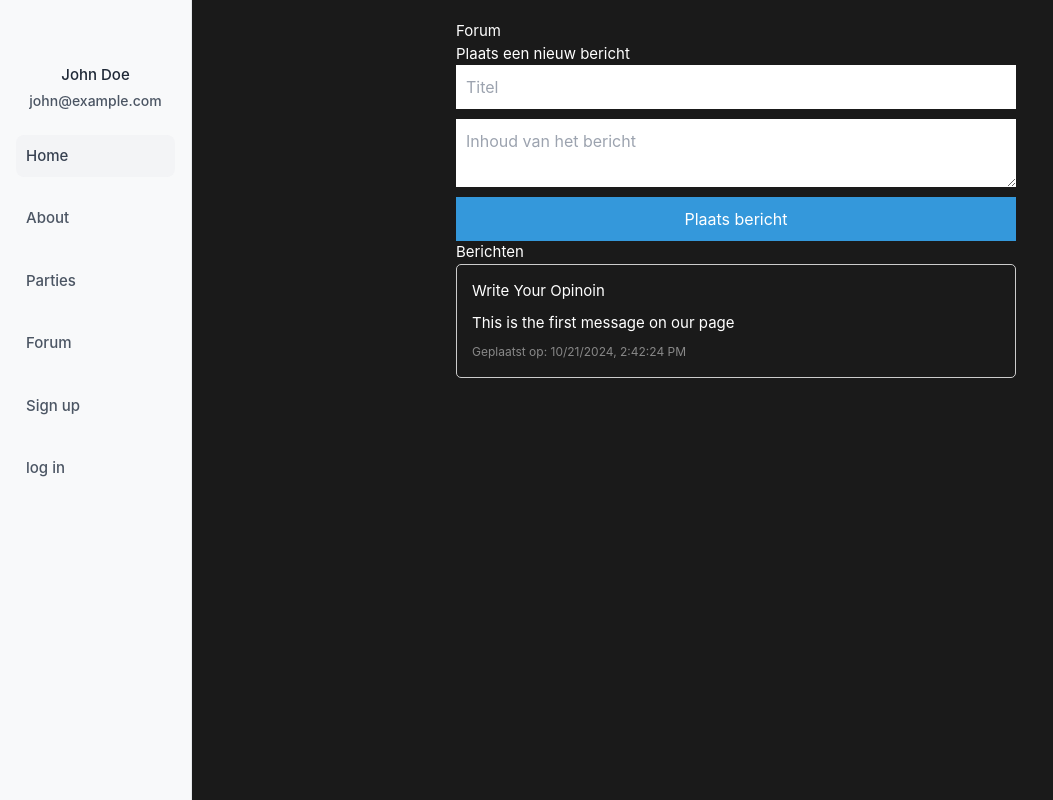
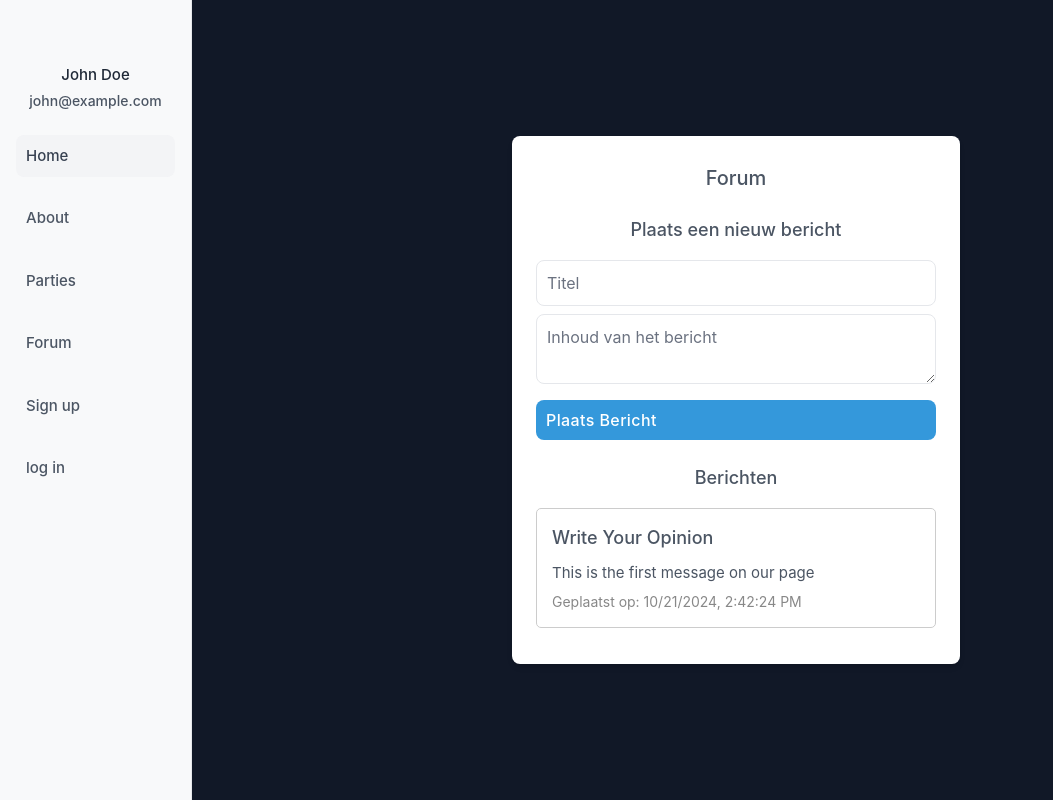
Before and after one commit to Davidebakker/votevision-deploy, a Vue app in the folder frontend-vue/: page /ForumPost in a window 1280 px wide. Shown: the whole page, without its empty margins (0-1053 px from the left). Built offline with nearby package versions, Linux system fonts and the light colour scheme.

Commit message:
tailwind installatie

```diff
--- a/frontend-vue/src/components/ForumComponents/ForumItem.vue
+++ b/frontend-vue/src/components/ForumComponents/ForumItem.vue
@@ -1,13 +1,44 @@
-<script setup lang="ts">
-
+<script>
+export default {
+  setup() {
+    // In deze pagina worden de comments getoond
+    return {};
+  },
+};
 </script>
 
 <template>
-<h1> lol</h1>
-  <router-link to="/ForumPost"> maak een post</router-link>
+  <div class="min-h-screen flex flex-col items-center justify-start bg-gray-100">
+    <!-- Header met knop -->
+    <div class="w-full max-w-3xl px-6 py-4 flex justify-end">
+      <router-link
+          to="/ForumPost"
+          class="px-4 py-2 bg-blue-500 text-white font-medium rounded-lg hover:bg-blue-400 focus:outline-none focus:ring focus:ring-blue-300 focus:ring-opacity-50"
+      >
+        Plaats comment
+      </router-link>
+    </div>
 
+    <!-- Comments lijst -->
+    <div class="w-full max-w-3xl px-6 py-4">
+      <h2 class="text-lg font-medium text-gray-600 dark:text-gray-200">Comments</h2>
+      <div class="text-center text-gray-500 dark:text-gray-400">Er zijn nog geen comments.</div>
+      <!-- De comments worden hier weergegeven wanneer ze beschikbaar zijn -->
+    </div>
+  </div>
 </template>
 
+
 <style scoped>
+.min-h-screen {
+  min-height: 100vh;
+}
 
+.bg-gray-100 {
+  background-color: #111827; /* Donkere achtergrond zoals in eerdere styling */
+}
+
+button, .router-link-active {
+  transition: background-color 0.3s ease;
+}
 </style>
--- a/frontend-vue/src/components/ForumComponents/PostForum.vue
+++ b/frontend-vue/src/components/ForumComponents/PostForum.vue
@@ -1,9 +1,8 @@
 <script>
 import { ref } from "vue";
-import { useRoute } from 'vue-router';
-import axios from 'axios';
-import { onMounted } from 'vue'
-
+// import { useRoute } from 'vue-router';
+// import axios from 'axios';
+// import { onMounted } from 'vue'
 
 export default {
   setup() {
@@ -14,7 +13,7 @@ export default {
 
     const posts = ref([
       {
-        title: "Write Your Opinoin",
+        title: "Write Your Opinion",
         content: "This is the first message on our page",
         date: new Date().toLocaleString(),
       },
@@ -42,60 +41,66 @@ export default {
 </script>
 
 <template>
-  <div class="forum">
-    <h1>Forum</h1>
+  <div class="min-h-screen flex items-center justify-center bg-gray-100">
+    <div class="w-full max-w-md mx-auto overflow-hidden bg-white rounded-lg shadow-md dark:bg-gray-800">
+      <div class="px-6 py-4">
+        <h2 class="mt-3 text-xl font-medium text-center text-gray-600 dark:text-gray-200">
+          Forum
+        </h2>
 
-    <div class="new-post">
-      <h2>Plaats een nieuw bericht</h2>
-      <form @submit.prevent="addPost">
+        <div class="new-post mt-6">
+          <h3 class="text-lg font-medium text-center text-gray-600 dark:text-gray-200">Plaats een nieuw bericht</h3>
+          <form @submit.prevent="addPost" class="mt-4">
             <input
                 v-model="newPost.title"
                 type="text"
                 placeholder="Titel"
+                class="block w-full px-4 py-2 mt-2 text-white-700 placeholder-gray-500 bg-white border rounded-lg dark:bg-gray-800 dark:border-gray-600 dark:placeholder-gray-400 focus:border-blue-400 dark:focus:border-blue-300 focus:ring-opacity-40 focus:outline-none focus:ring focus:ring-blue-300"
                 required
             />
             <textarea
                 v-model="newPost.content"
                 placeholder="Inhoud van het bericht"
+                class="block w-full px-4 py-2 mt-2 text-white-700 placeholder-gray-500 bg-white border rounded-lg dark:bg-gray-800 dark:border-gray-600 dark:placeholder-gray-400 focus:border-blue-400 dark:focus:border-blue-300 focus:ring-opacity-40 focus:outline-none focus:ring focus:ring-blue-300"
                 required
             ></textarea>
-        <button type="submit">Plaats bericht</button>
+            <button
+                type="submit"
+                class="flex center w-full px-4 py-2 mt-4 text-sm font-medium tracking-wide text-white capitalize transition-colors duration-300 transform bg-blue-500 rounded-lg hover:bg-blue-400 focus:outline-none focus:ring focus:ring-blue-300 focus:ring-opacity-50"
+            >
+              Plaats bericht
+            </button>
           </form>
         </div>
 
         <!-- List of posts -->
-    <div class="posts">
-      <h2>Berichten</h2>
-      <div v-if="posts.length === 0">Er zijn nog geen berichten.</div>
+        <div class="posts mt-6">
+          <h3 class="text-lg font-medium text-center text-gray-600 dark:text-gray-200">Berichten</h3>
+          <div v-if="posts.length === 0" class="text-center text-gray-500 dark:text-gray-400">Er zijn nog geen berichten.</div>
           <div v-else>
             <div
                 v-for="(post, index) in posts"
                 :key="index"
-            class="post"
+                class="post mt-4 p-4 bg-white border rounded-lg dark:bg-gray-800 dark:border-gray-600"
             >
-          <h3>{{ post.title }}</h3>
-          <p>{{ post.content }}</p>
-          <small>Geplaatst op: {{ post.date }}</small>
+              <h4 class="text-lg font-medium text-gray-600 dark:text-gray-200">{{ post.title }}</h4>
+              <p class="mt-2 text-gray-600 dark:text-gray-200">{{ post.content }}</p>
+              <small class="block mt-2 text-sm text-gray-500 dark:text-gray-400">Geplaatst op: {{ post.date }}</small>
+            </div>
+          </div>
         </div>
       </div>
     </div>
   </div>
 </template>
 
-
-
 <style scoped>
-.forum {
-  max-width: 600px;
-  margin: 0 auto;
-  padding: 20px;
-  color: #ffffff;
+.min-h-screen {
+  min-height: 100vh;
 }
 
-.new-post form {
-  display: flex;
-  flex-direction: column;
-  gap: 10px;
+.bg-gray-100 {
+  background-color: #111827;
 }
 
 .new-post input,
@@ -126,7 +131,7 @@ export default {
   border-radius: 5px;
 }
 
-.posts .post h3 {
+.posts .post h4 {
   margin: 0 0 10px;
 }
 
```
Lines whose indentation alone changed are shown as unchanged.
